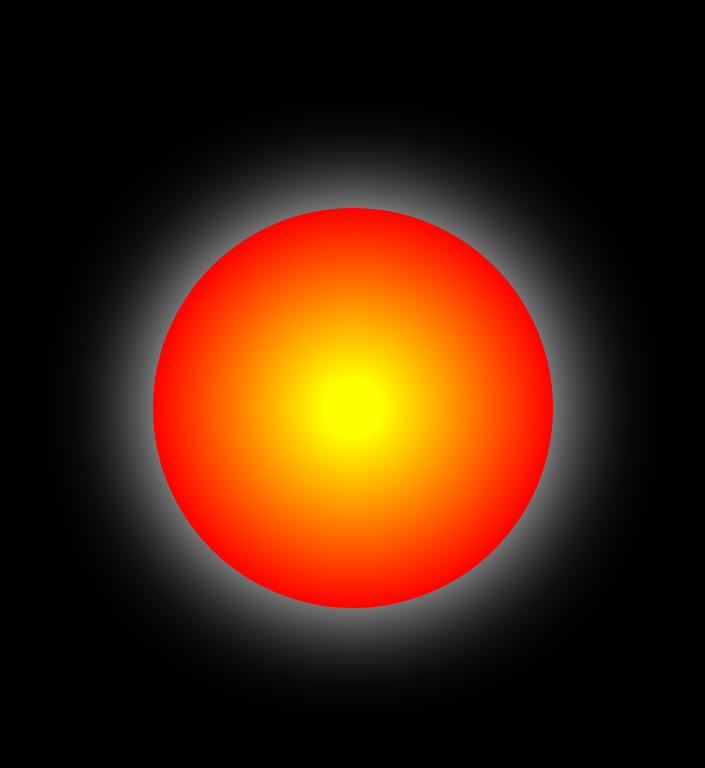
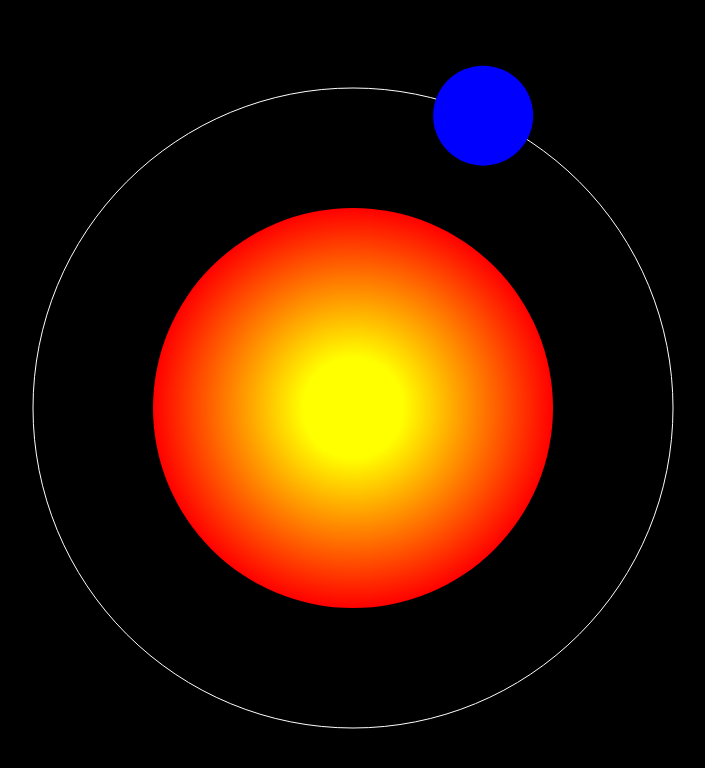
Before and after one commit to steevanbablu/web, a plain HTML site: page sun with canvas.htm in a window 1280 px wide. Shown: the whole page, without its empty margins (295-1000 px from the left). Drawn offline with Linux system fonts and the light colour scheme.

Commit message:
solar system with canvas

```diff
--- a/sun with canvas.htm
+++ b/sun with canvas.htm
@@ -11,28 +11,57 @@ var w=window.innerWidth;
 var h=window.innerHeight;
 var canvas=x;
 var ctx=canvas.getContext('2d');
-function drawSun(){
+function draw(){
 canvas.width=w;
 canvas.height=h;
-w=w/2;
-h=h/2;
-ctx.shadowBlur=100;
-ctx.shadowColor="white";
-var grd=ctx.createRadialGradient(w,h,h/14,w,h,h/2);
+w=w/2;h=h/2;
+//ctx.shadowBlur=30;
+//ctx.shadowColor="white";
+}
+function drawSun(){
+var grd=ctx.createRadialGradient(w,h,h/8,w,h,h/2);
 grd.addColorStop(0,"yellow");
 grd.addColorStop(1,"red");
 ctx.fillStyle=grd;
 ctx.beginPath();
 ctx.arc(w,h,h/2,0,2*Math.PI,true);
 ctx.fill();
+ctx.beginPath();
+ctx.arc(w,h,h*0.8,0,2*Math.PI);
+ctx.strokeStyle='white';
+ctx.stroke();
+//ctx.save();
+}
+function drawEarth(){
+ctx.clearRect(0,0,2*w,2*h);
+drawSun();
+ctx.translate(w,h);
+var time=new Date();
+//var second=now.getSeconds();
+var ang;
+//ang=second*Math.PI/30;
+ang=((2*Math.PI)/60)*time.getSeconds() + ((2*Math.PI)/60000)*time.getMilliseconds();
+ctx.rotate(ang);
+ctx.translate(0,-h*0.8);
+ctx.rotate(-ang);
+ctx.beginPath();
+ctx.arc(0,0,h/8,0,2*Math.PI);
+ctx.fillStyle='blue';
+ctx.fill();
+ctx.rotate(ang);
+ctx.translate(0,h*0.8);
+ctx.rotate(-ang);
+ctx.translate(-w,-h);
+window.requestAnimationFrame(drawEarth);
 }
 window.addEventListener('resize',resize,false);
 function resize() {
 	w = window.innerWidth;
 	h = window.innerHeight;
-	drawSun();
+	draw();
 }
-drawSun();
+draw();
+window.requestAnimationFrame(drawEarth);
 </script>
 </body>
 </html>
```
